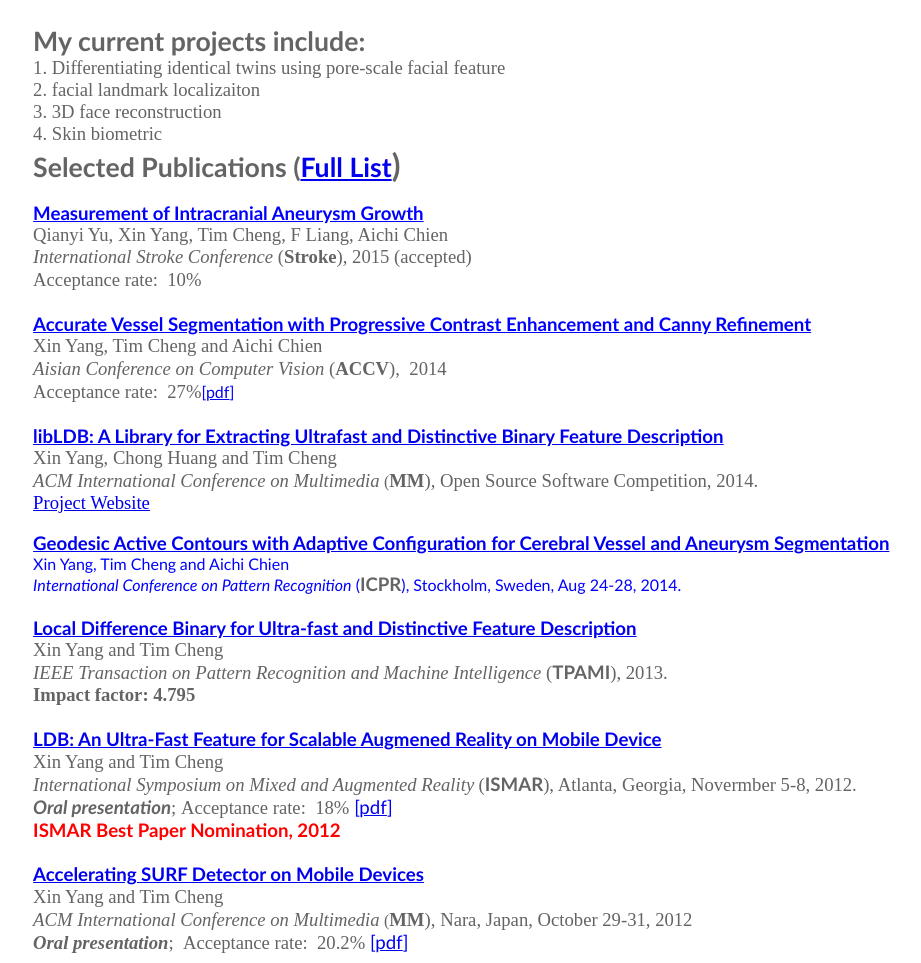
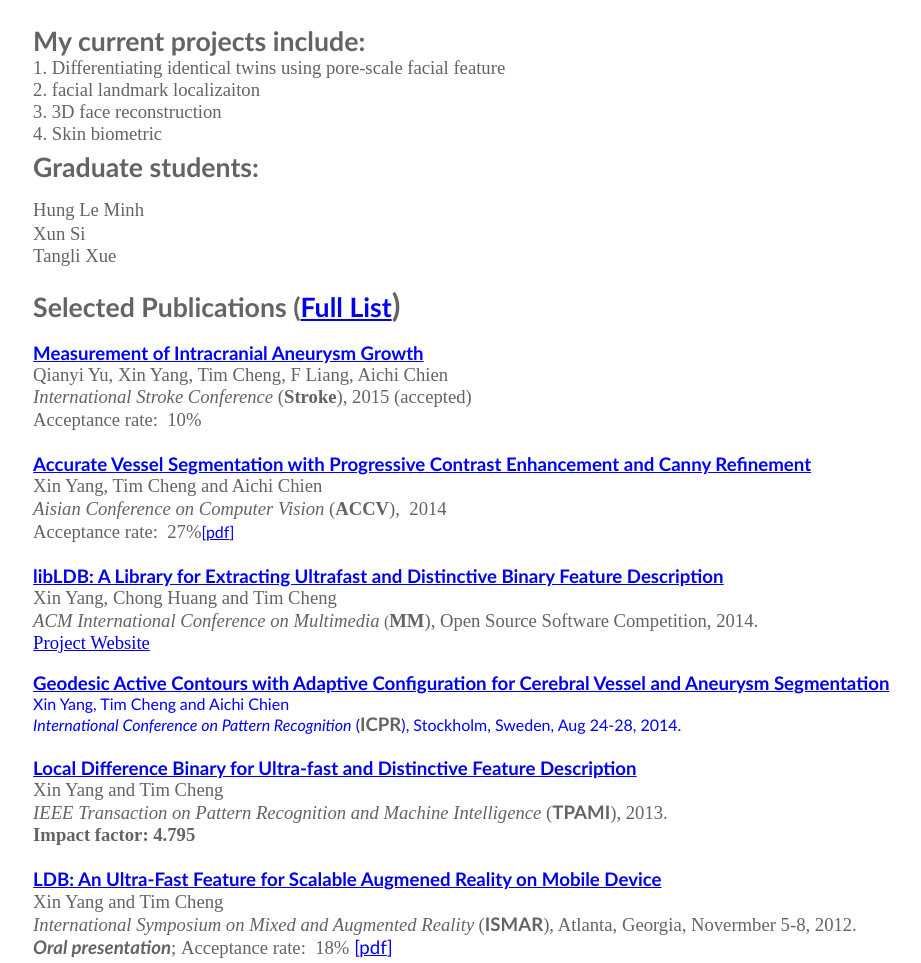
Before and after one commit to Zitao-Chen/drdongli.github.com, a plain HTML site: page index.html in a window 1280 px wide. Shown: the part 860-1823 px from the top of the page, without its empty margins (32-953 px from the left). Drawn offline with Linux system fonts and the light colour scheme.

Commit message:
Update index.html

```diff
--- a/index.html
+++ b/index.html
@@ -293,7 +293,15 @@
 
 <tr>
 	<td class="auto-style40" valign="top" style="width: 548px">&nbsp;</td>
-	<td class="auto-style40" valign="top" colspan="4">
+	<td class="auto-style40" valign="top" colspan="4"><strong>
+			<span class="auto-style68">Graduate students:</span><span class="auto-style28"><br></span></strong>
+			<span class="auto-style53">Hung Le Minh</span><strong><span class="auto-style28"><br></span></strong>
+			<span class="auto-style53">Xun Si<br>Tangli Xue</span><br>
+			<br>
+			<!-- MSCellType="ContentBody" -->
+
+
+
 
 
 
```
